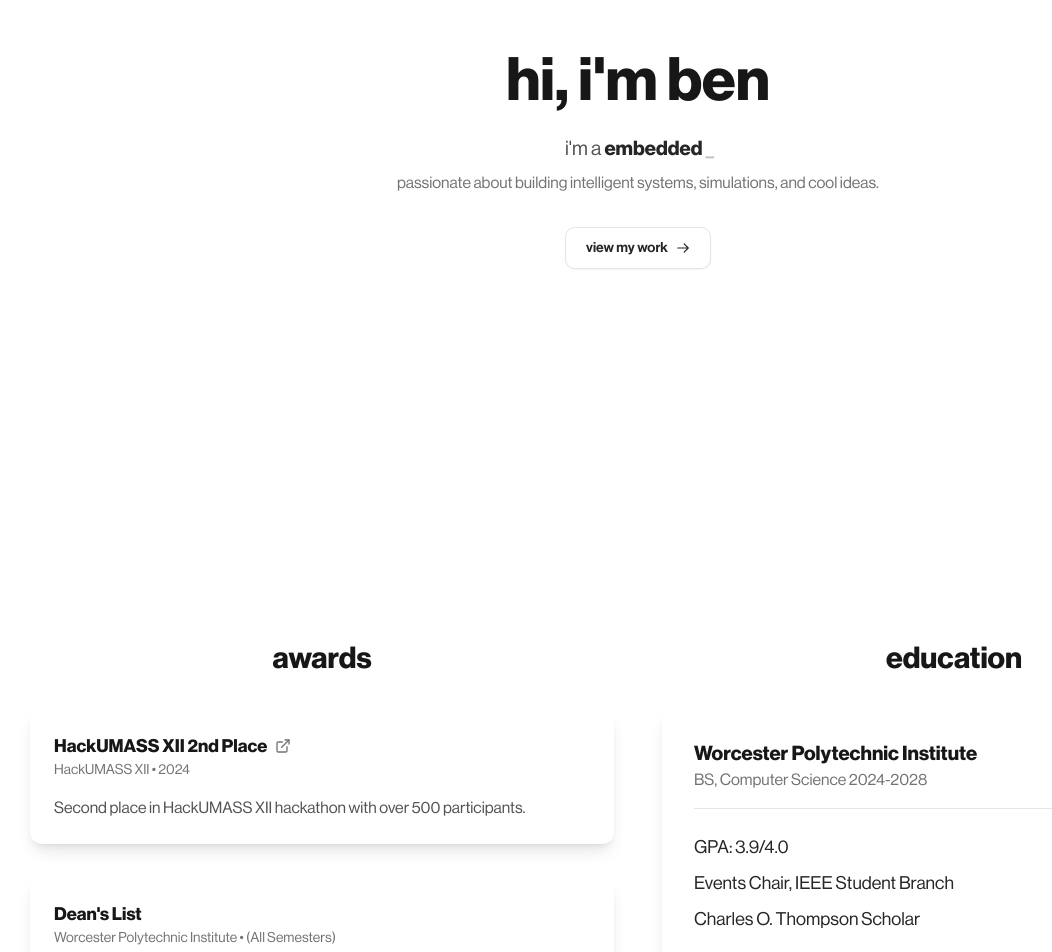
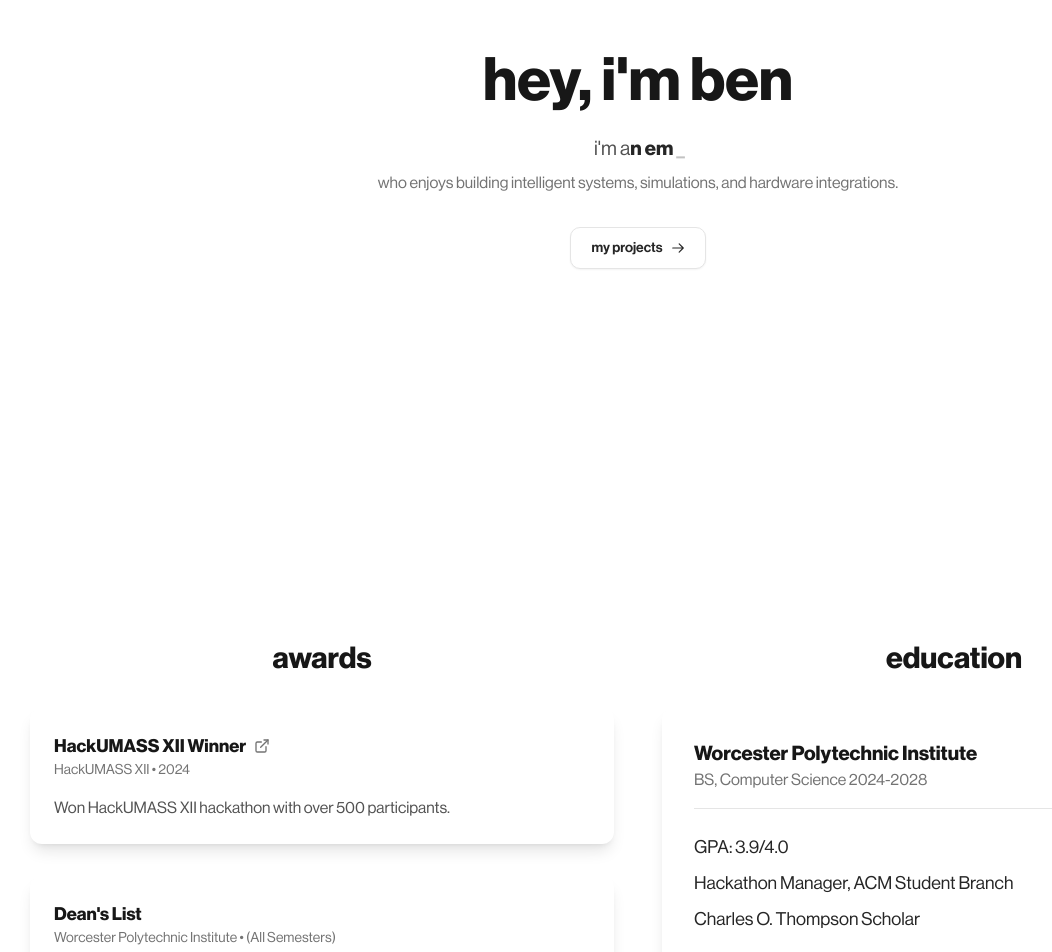
Before and after one commit to Ben-Santana/portfolio-website, a Next.js app: page / in a window 1280 px wide. Shown: the part 240-1192 px from the top of the page, without its empty margins (2-1054 px from the left). Built offline with nearby package versions, Linux system fonts and the light colour scheme.

Commit message:
minor changes

```diff
--- a/src/components/AwardsSection.tsx
+++ b/src/components/AwardsSection.tsx
@@ -5,10 +5,10 @@ import { LuExternalLink } from 'react-icons/lu';
 const awards = [
   {
     id: 1,
-    title: 'HackUMASS XII 2nd Place',
+    title: 'HackUMASS XII Winner',
     issuer: 'HackUMASS XII',
     year: '2024',
-    description: 'Second place in HackUMASS XII hackathon with over 500 participants.',
+    description: 'Won HackUMASS XII hackathon with over 500 participants.',
     link: 'https://devpost.com/basantana',
   },
   {
--- a/src/components/EducationSection.tsx
+++ b/src/components/EducationSection.tsx
@@ -7,7 +7,7 @@ const educationDetails = [
     text: 'GPA: 3.9/4.0',
   },
   {
-    text: 'Events Chair, IEEE Student Branch',
+    text: 'Hackathon Manager, ACM Student Branch',
   },
   {
     text: 'Charles O. Thompson Scholar',
--- a/src/components/HeroSection.tsx
+++ b/src/components/HeroSection.tsx
@@ -9,13 +9,13 @@ export default function HeroSection() {
       <div className="max-w-7xl mx-auto px-4 sm:px-6 lg:px-8 py-20">
         <div className="text-center">
           <h1 className="text-4xl sm:text-6xl font-bold text-neutral-900 dark:text-white mb-6">
-            hi, i&apos;m ben
+            hey, i&apos;m ben
           </h1>
           <p className="text-xl text-neutral-600 dark:text-neutral-300 mb-2 max-w-2xl mx-auto">
-            <span>i&apos;m a </span>
+            <span>i&apos;m a</span>
             <span className="font-semibold text-neutral-800 dark:text-neutral-100">
               <Typewriter
-                words={['software engineer', 'pianist', 'embedded systems engineer']}
+                words={[' software engineer', ' pianist', 'n embedded systems engineer', 'lways curious', ' WPI student']}
                 loop={true}
                 cursor
                 cursorStyle="_"
@@ -26,14 +26,14 @@ export default function HeroSection() {
             </span>
           </p>
           <p className="text-md text-neutral-500 dark:text-neutral-400 mb-8 max-w-2xl mx-auto">
-            passionate about building intelligent systems, simulations, and cool ideas.
+            who enjoys building intelligent systems, simulations, and hardware integrations.
           </p>
           <div className="mt-2">
             <a
               href="#projects"
               className="inline-flex items-center px-5 py-2.5 text-sm font-medium text-neutral-800 dark:text-neutral-200 bg-white dark:bg-neutral-800 border border-neutral-200 dark:border-neutral-700 rounded-md hover:bg-neutral-50 dark:hover:bg-neutral-700/50 transition-all duration-200 shadow-sm hover:shadow"
             >
-              view my work
+              my projects
               <svg
                 className="w-3.5 h-3.5 ml-2"
                 fill="none"
--- a/src/components/Navbar.tsx
+++ b/src/components/Navbar.tsx
@@ -95,7 +95,7 @@ export default function Navbar() {
 
             {/* desktop nav icons */}
             <div className="absolute left-1/2 -translate-x-1/2 hidden md:flex items-center space-x-8 text-neutral-600 dark:text-neutral-300">
-              <NavIcon
+              {/* <NavIcon
                 href="/#achievements"
                 label="credentials"
                 onClick={(e) => {
@@ -114,7 +114,7 @@ export default function Navbar() {
 
               <NavIcon href="/#projects" label="projects">
                 <LuAnvil className={iconClass} />
-              </NavIcon>
+              </NavIcon> */}
 
               <NavIcon href="/#contact" label="contact">
                 <LuMail className={iconClass} />
```
